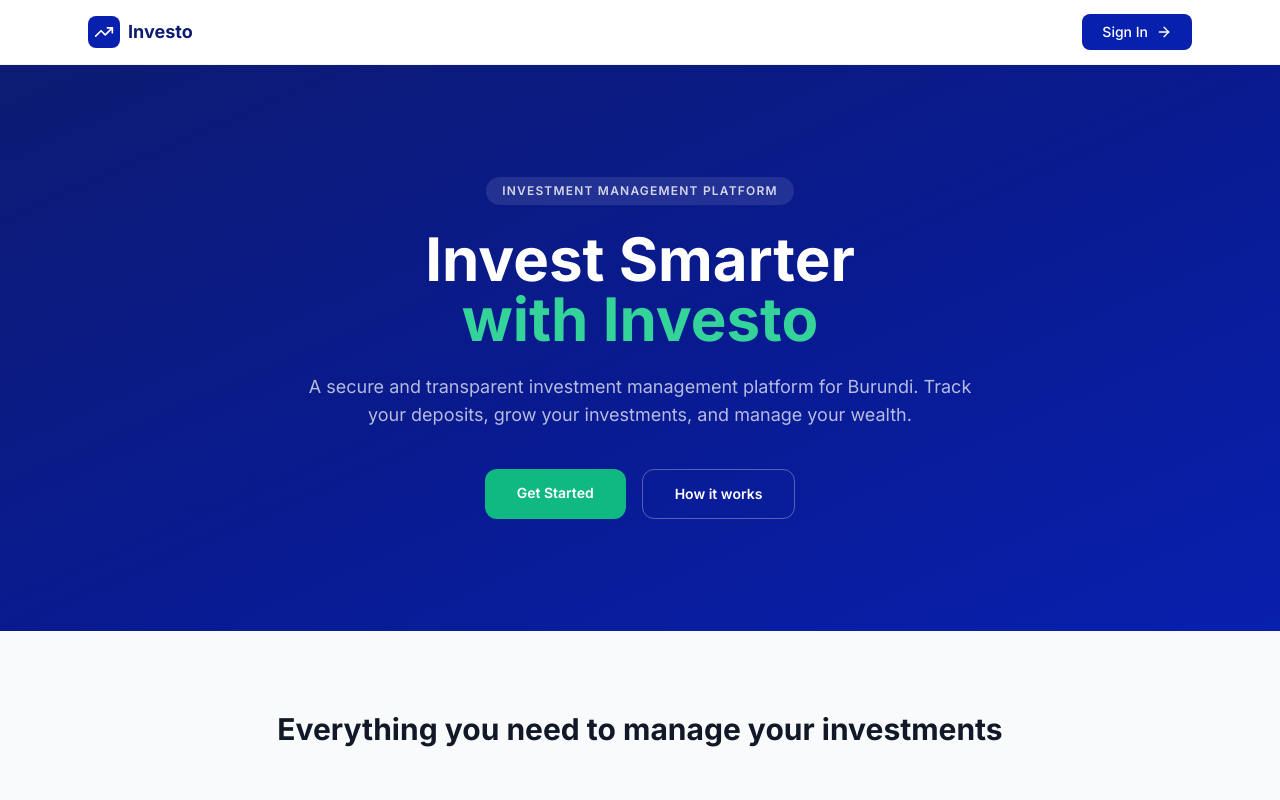
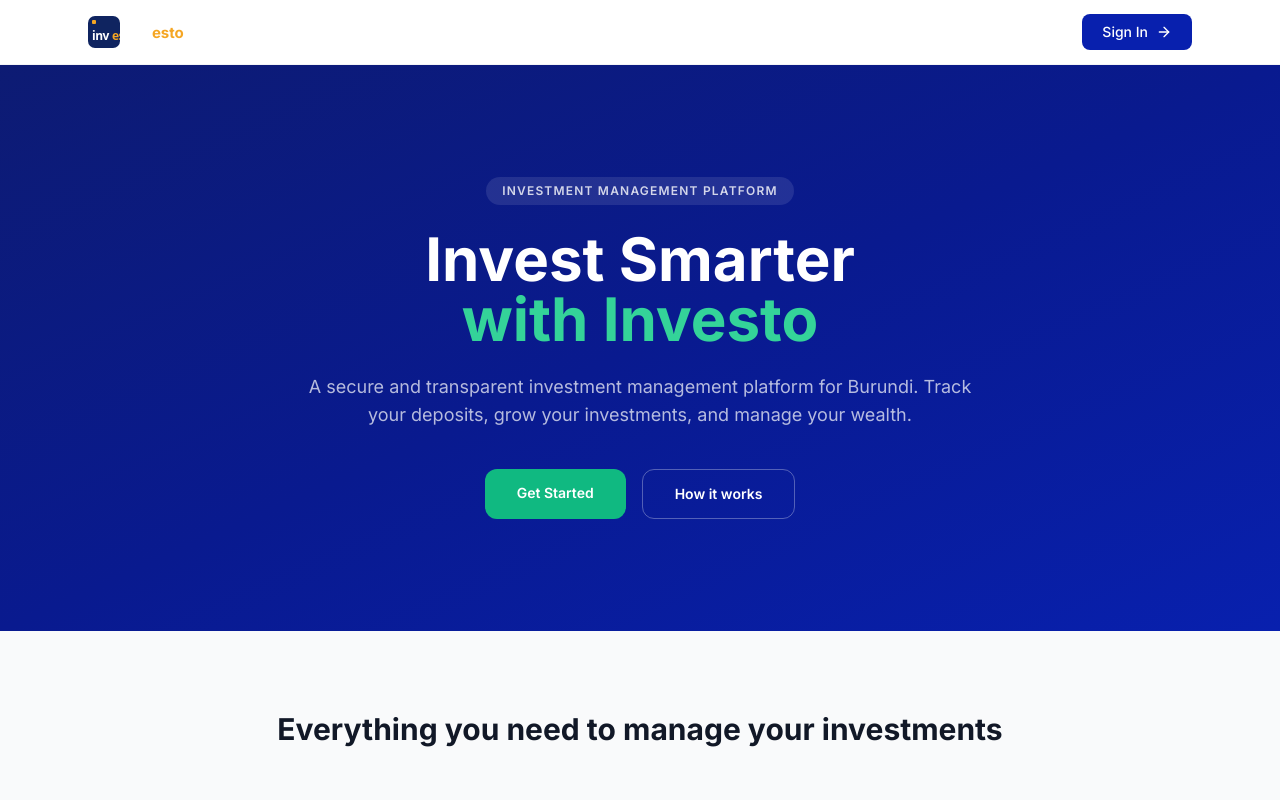
Before and after one commit to nobelbitangimana2/Investo, a Next.js app in the folder frontend/: page / in a window 1280 px wide. Shown: the top 800 px of the page. Built offline with nearby package versions, Linux system fonts and the light colour scheme; no server answers.

Commit message:
putting the logo

```diff
--- a/frontend/app/login/page.tsx
+++ b/frontend/app/login/page.tsx
@@ -5,8 +5,9 @@ import { useRouter } from "next/navigation";
 import { useForm } from "react-hook-form";
 import { zodResolver } from "@hookform/resolvers/zod";
 import Link from "next/link";
-import { TrendingUp, Eye, EyeOff } from "lucide-react";
+import { Eye, EyeOff } from "lucide-react";
 import { useTranslations } from "next-intl";
+import { InvestoLogo } from "@/components/ui/investo-logo";
 import { useAuthStore } from "@/lib/auth-store";
 import { mockLogin, resendVerificationEmail } from "@/lib/mock-api";
 import { loginSchema, type LoginFormValues } from "@/lib/zod-schemas";
@@ -82,10 +83,8 @@ export default function LoginPage() {
         </div>
 
         <div className="text-center mb-8">
-          <Link href="/" className="inline-flex items-center gap-2 mb-6">
-            <div className="flex h-12 w-12 items-center justify-center rounded-2xl bg-white/10">
-              <TrendingUp className="h-7 w-7 text-white" />
-            </div>
+          <Link href="/" className="inline-flex items-center justify-center mb-6">
+            <InvestoLogo size={52} variant="icon" />
           </Link>
           <h1 className="text-3xl font-bold text-white">{t("welcomeBack")}</h1>
           <p className="mt-2 text-white/60">{t("signInSubtitle")}</p>
--- a/frontend/app/page.tsx
+++ b/frontend/app/page.tsx
@@ -1,6 +1,7 @@
 import Link from "next/link";
-import { TrendingUp, Shield, BarChart3, Clock, CheckCircle, ArrowRight } from "lucide-react";
+import { Shield, BarChart3, Clock, CheckCircle, ArrowRight } from "lucide-react";
 import { getTranslations } from "next-intl/server";
+import { InvestoLogo } from "@/components/ui/investo-logo";
 
 const banks = ["Bancobu", "BCB", "KCB", "Ecobank"];
 
@@ -36,10 +37,7 @@ export default async function LandingPage() {
       <nav className="border-b border-gray-100 bg-white/80 backdrop-blur-sm sticky top-0 z-10">
         <div className="mx-auto max-w-6xl px-6 flex h-16 items-center justify-between">
           <div className="flex items-center gap-2">
-            <div className="flex h-8 w-8 items-center justify-center rounded-lg bg-navy-700">
-              <TrendingUp className="h-5 w-5 text-white" />
-            </div>
-            <span className="text-lg font-bold text-navy-900">Investo</span>
+            <InvestoLogo size={32} textClassName="text-navy-900" />
           </div>
           <Link
             href="/login"
--- a/frontend/app/register/page.tsx
+++ b/frontend/app/register/page.tsx
@@ -4,8 +4,9 @@ import { useState } from "react";
 import { useForm } from "react-hook-form";
 import { zodResolver } from "@hookform/resolvers/zod";
 import Link from "next/link";
-import { TrendingUp, Eye, EyeOff, CheckCircle, Mail, RefreshCw } from "lucide-react";
+import { Eye, EyeOff, CheckCircle, Mail, RefreshCw } from "lucide-react";
 import { useTranslations } from "next-intl";
+import { InvestoLogo } from "@/components/ui/investo-logo";
 import { registerUser, resendVerificationEmail } from "@/lib/mock-api";
 import { registerSchema, type RegisterFormValues } from "@/lib/zod-schemas";
 import { Input } from "@/components/ui/input";
@@ -118,10 +119,8 @@ export default function RegisterPage() {
       <div className="w-full max-w-lg">
         <div className="flex justify-end mb-4"><LanguageSwitcher /></div>
         <div className="text-center mb-8">
-          <Link href="/" className="inline-flex items-center gap-2 mb-6">
-            <div className="flex h-12 w-12 items-center justify-center rounded-2xl bg-white/10">
-              <TrendingUp className="h-7 w-7 text-white" />
-            </div>
+          <Link href="/" className="inline-flex items-center justify-center mb-6">
+            <InvestoLogo size={52} variant="icon" />
           </Link>
           <h1 className="text-3xl font-bold text-white">{t("title")}</h1>
           <p className="mt-2 text-white/60">{t("subtitle")}</p>
--- a/frontend/app/verify-email/page.tsx
+++ b/frontend/app/verify-email/page.tsx
@@ -3,8 +3,9 @@
 import { Suspense, useEffect, useState } from "react";
 import { useSearchParams } from "next/navigation";
 import Link from "next/link";
-import { TrendingUp, CheckCircle, XCircle, Clock, Loader2 } from "lucide-react";
+import { CheckCircle, XCircle, Clock, Loader2 } from "lucide-react";
 import { useTranslations } from "next-intl";
+import { InvestoLogo } from "@/components/ui/investo-logo";
 import { verifyEmail, resendVerificationEmail } from "@/lib/mock-api";
 import { Button } from "@/components/ui/button";
 
@@ -63,10 +64,8 @@ function VerifyEmailContent() {
     <div className="min-h-screen bg-gradient-to-br from-navy-950 via-navy-900 to-navy-800 flex items-center justify-center p-4">
       <div className="w-full max-w-md">
         <div className="text-center mb-8">
-          <Link href="/" className="inline-flex items-center gap-2 mb-4">
-            <div className="flex h-12 w-12 items-center justify-center rounded-2xl bg-white/10">
-              <TrendingUp className="h-7 w-7 text-white" />
-            </div>
+          <Link href="/" className="inline-flex items-center justify-center mb-4">
+            <InvestoLogo size={52} variant="icon" />
           </Link>
           <p className="text-white/60 text-sm">{t("pageSubtitle")}</p>
         </div>
--- a/frontend/components/layout/sidebar.tsx
+++ b/frontend/components/layout/sidebar.tsx
@@ -19,6 +19,7 @@ import {
   Building2,
 } from "lucide-react";
 import { cn } from "@/lib/utils";
+import { InvestoLogo } from "@/components/ui/investo-logo";
 import type { UserRole } from "@/types";
 
 interface NavItem {
@@ -74,12 +75,9 @@ export function Sidebar({ role }: SidebarProps) {
 
   return (
     <aside className="w-64 border-r border-gray-200 dark:border-gray-700 bg-white dark:bg-gray-900 min-h-screen flex flex-col">
-      <div className="p-6 border-b border-gray-100">
-        <Link href={`/${role}/dashboard`} className="flex items-center gap-2">
-          <div className="flex h-10 w-10 items-center justify-center rounded-xl bg-navy-700">
-            <TrendingUp className="h-6 w-6 text-white" />
-          </div>
-          <span className="text-xl font-bold text-navy-900">Investo</span>
+      <div className="p-5 border-b border-gray-100 dark:border-gray-700">
+        <Link href={`/${role}/dashboard`} className="inline-flex items-center">
+          <InvestoLogo size={38} textClassName="text-navy-900 dark:text-white" />
         </Link>
       </div>
 
--- /dev/null
+++ b/frontend/components/ui/investo-logo.tsx
@@ -0,0 +1,96 @@
+/**
+ * InvestoLogo — matches the actual brand mark:
+ * Navy rounded square background, "inv" in white bold, "esto" in amber/gold bold,
+ * with a small amber square dot above the "i".
+ *
+ * Props:
+ *   size  — controls the overall height in px (default 40)
+ *   showText — whether to show the full "investo" wordmark beside the icon (default true)
+ *   textClassName — extra classes for the wordmark span
+ */
+
+interface InvestoLogoProps {
+  size?: number;
+  showText?: boolean;
+  textClassName?: string;
+  /** "icon" = square icon only, "full" = icon + wordmark side-by-side */
+  variant?: "icon" | "full";
+}
+
+export function InvestoLogo({
+  size = 40,
+  showText = true,
+  textClassName = "",
+  variant = "full",
+}: InvestoLogoProps) {
+  const iconSize = size;
+  const radius = Math.round(iconSize * 0.22); // ~22% corner radius matches logo
+  const fontSize = Math.round(iconSize * 0.38);
+  const dotSize = Math.round(iconSize * 0.13);
+  const dotOffset = Math.round(iconSize * 0.12);
+
+  return (
+    <span className="inline-flex items-center gap-2.5 select-none">
+      {/* Icon mark */}
+      <svg
+        width={iconSize}
+        height={iconSize}
+        viewBox={`0 0 ${iconSize} ${iconSize}`}
+        fill="none"
+        xmlns="http://www.w3.org/2000/svg"
+        aria-hidden="true"
+      >
+        {/* Navy rounded background */}
+        <rect width={iconSize} height={iconSize} rx={radius} fill="#0f2460" />
+
+        {/* Amber dot above the "i" */}
+        <rect
+          x={dotOffset}
+          y={dotOffset}
+          width={dotSize}
+          height={dotSize}
+          rx={Math.round(dotSize * 0.2)}
+          fill="#f5a623"
+        />
+
+        {/* "inv" in white */}
+        <text
+          x={dotOffset}
+          y={Math.round(iconSize * 0.75)}
+          fontFamily="system-ui, -apple-system, 'Segoe UI', sans-serif"
+          fontWeight="700"
+          fontSize={fontSize}
+          fill="#ffffff"
+          letterSpacing="-0.5"
+        >
+          inv
+        </text>
+
+        {/* "esto" in amber — positioned right after "inv" */}
+        {/* We estimate 'inv' width as ~fontSize * 1.65 */}
+        <text
+          x={Math.round(dotOffset + fontSize * 1.65)}
+          y={Math.round(iconSize * 0.75)}
+          fontFamily="system-ui, -apple-system, 'Segoe UI', sans-serif"
+          fontWeight="700"
+          fontSize={fontSize}
+          fill="#f5a623"
+          letterSpacing="-0.5"
+        >
+          esto
+        </text>
+      </svg>
+
+      {/* Wordmark beside the icon */}
+      {(showText && variant === "full") && (
+        <span
+          className={`font-bold leading-none ${textClassName}`}
+          style={{ fontSize: Math.round(iconSize * 0.48) }}
+        >
+          <span className="text-white">inv</span>
+          <span style={{ color: "#f5a623" }}>esto</span>
+        </span>
+      )}
+    </span>
+  );
+}
```
